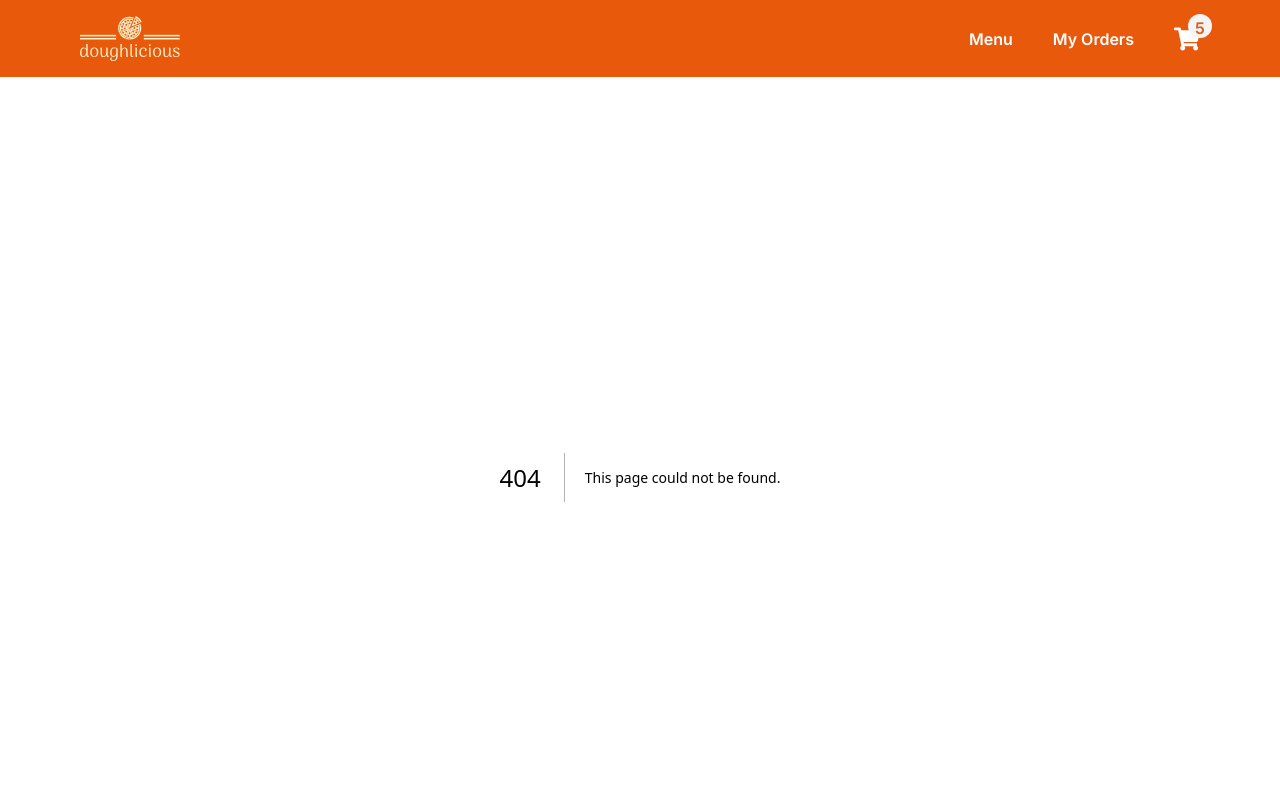
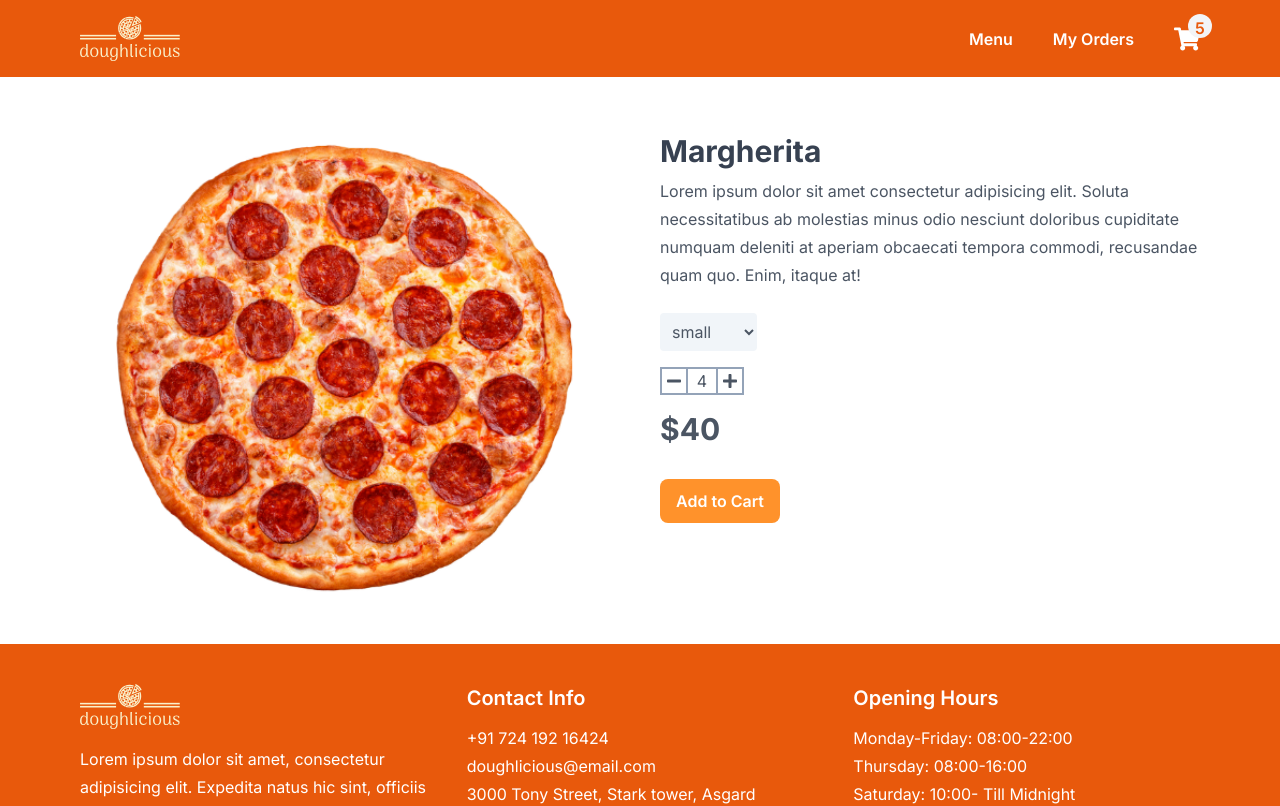
Before and after one commit to AyushShende/doughlicious, a Next.js app: page /pizza/1 in a window 1280 px wide. Before the commit this address had no page. Shown: the top 806 px of the page. Built offline with nearby package versions, Linux system fonts and the light colour scheme.

Commit message:
pizza page ui

```diff
--- /dev/null
+++ b/app/pizza/[id]/page.tsx
@@ -0,0 +1,48 @@
+import Button from '@/components/button';
+import Image from 'next/image';
+import { FaMinus, FaPlus } from 'react-icons/fa';
+
+export default async function PizzaPage() {
+  return (
+    <section className="padding-x padding-y max-container grid gap-4 md:grid-cols-2 md:gap-10">
+      <Image
+        className="justify-self-center object-cover"
+        src="/pizza3.png"
+        width={500}
+        height={500}
+        alt="pizza"
+        priority
+      />
+
+      <div className="w-full py-4">
+        <h1 className="sec-heading">{'Margherita'}</h1>
+        <p className="mb-6">
+          Lorem ipsum dolor sit amet consectetur adipisicing elit. Soluta
+          necessitatibus ab molestias minus odio nesciunt doloribus cupiditate
+          numquam deleniti at aperiam obcaecati tempora commodi, recusandae quam
+          quo. Enim, itaque at!
+        </p>
+
+        <select className="mb-4 rounded bg-slate-100 px-2 py-2 outline-none">
+          <option value="SMALL">small</option>
+          <option value="MEDIUM">medium</option>
+          <option value="LARGE">large</option>
+        </select>
+
+        <div className="mb-4 flex w-fit border-2 border-slate-400">
+          <button className="flex-center h-6 w-6 disabled:cursor-not-allowed">
+            <FaMinus />
+          </button>
+          <span className="flex-center h-6 w-8 border-x-2 border-slate-400">
+            {4}
+          </span>
+          <button className="flex-center h-6 w-6">
+            <FaPlus />
+          </button>
+        </div>
+        <p className="mb-8 text-3xl font-bold">$40</p>
+        <Button className="rounded-lg">Add to Cart</Button>
+      </div>
+    </section>
+  );
+}
--- a/components/footer/index.tsx
+++ b/components/footer/index.tsx
@@ -8,7 +8,7 @@ import Logo from '../logo';
 
 export default function Footer() {
   return (
-    <footer className="padding-y padding-x bg-orange-500 text-white">
+    <footer className="padding-y padding-x max-container bg-orange-500 text-white">
       <div className="gap-10 grid md:grid-cols-3 mb-2">
         <div className="space-y-4">
           <Logo />
```
